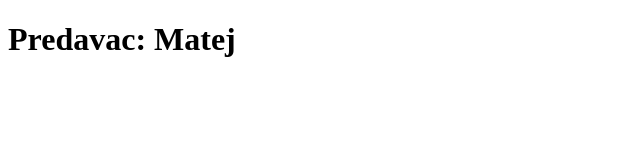
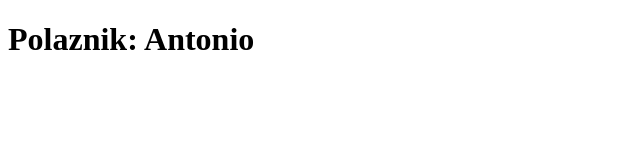
Before and after one commit to matejthedev/primjer_forka, a plain HTML site: page index.html in a window 1280 px wide. Shown: the whole page, without its empty margins (0-640 px from the left). Drawn offline with Linux system fonts and the light colour scheme.

Commit message:
antonio_arbanas

```diff
--- a/index.html
+++ b/index.html
@@ -7,6 +7,6 @@
   <title>Fork - vjezba</title>
 </head>
 <body>
-  <h1>Predavac: Matej</h1>
+  <h1>Polaznik: Antonio</h1>
 </body>
 </html>
```
